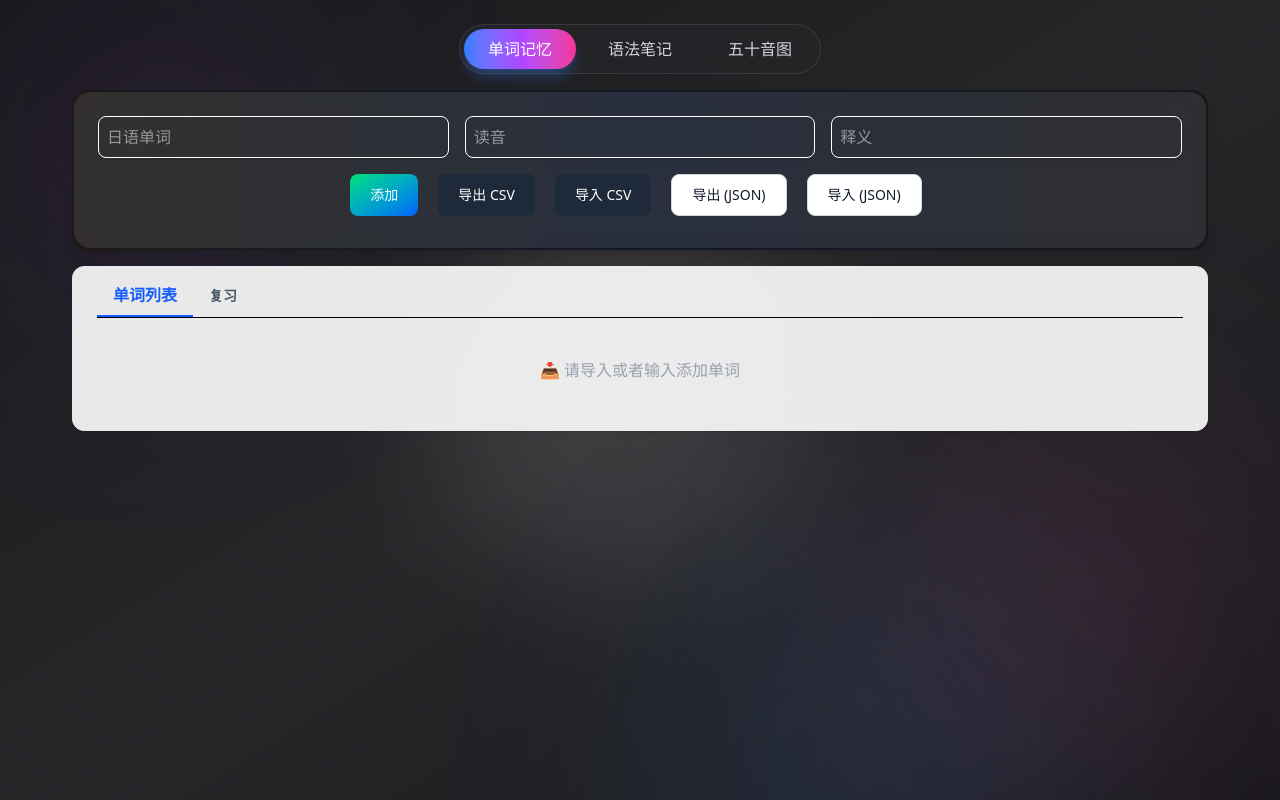
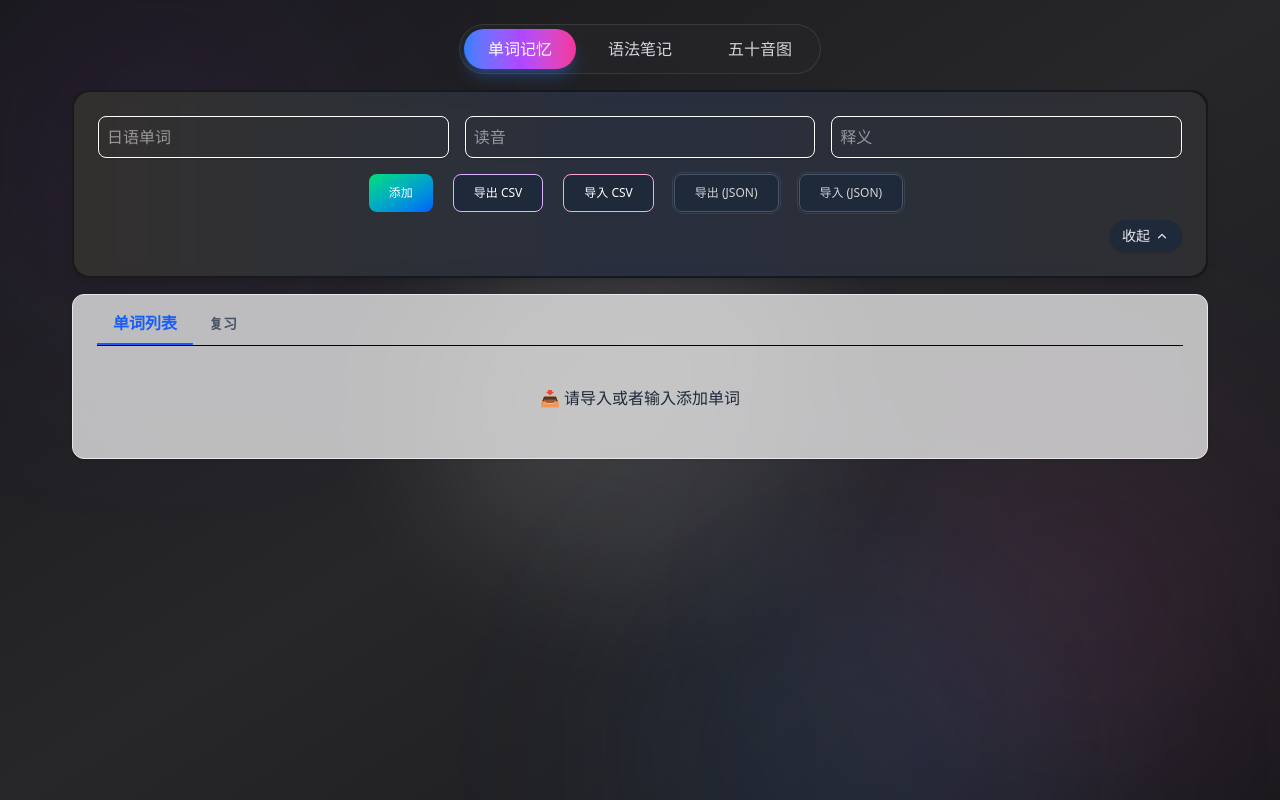
Before and after one commit to lomodd/japanese-vocab-trainer, a React (Vite) app: page / in a window 1280 px wide. Built offline with nearby package versions, Linux system fonts and the light colour scheme.

Commit message:
adjustments

```diff
--- a/src/WordModule.jsx
+++ b/src/WordModule.jsx
@@ -4,7 +4,6 @@ import EditWordModal from './components/EditWordModal';
 import ConfirmUpdateModal from './components/ConfirmUpdateModal';
 import ConfirmImportWordModal from './components/ConfirmImportWordModal';
 import Toast from './components/Toast';
-
 
 const STORAGE_KEY = 'jp_vocab_v1';
 const WRONG_KEY = 'jp_vocab_wrong_v1';
@@ -41,6 +40,17 @@ export default function WordModule() {
   const [currentImportIndex, setCurrentImportIndex] = useState(0);
   const [hasStarted, setHasStarted] = useState(false);
 
+  // 新增：表单折叠状态
+  const [isFormCollapsed, setIsFormCollapsed] = useState(false);
+
+  // 监听 tab 切换
+  useEffect(() => {
+    if (activeTab === 'review') {
+      setIsFormCollapsed(true);
+    } else {
+      setIsFormCollapsed(false);
+    }
+  }, [activeTab]);
 
   const showToast = (message, type = "info") => {
     setToast({ message, type });
@@ -183,6 +193,7 @@ const [hasStarted, setHasStarted] = useState(false);
       second: '2-digit',
     });
   }
+
 
   function exportCSV() {
     if (!words || words.length === 0) {
@@ -513,11 +524,18 @@ const nextImport = () => {
   const todayStats = dailyStats[today] || { total: 0, correct: 0 };
   const goal = dailyGoalRef.current || 20;
 
+
   return (
-    <div>
-      {/* 表单区域 */}
-<div className="relative rounded-2xl p-[2px] bg-gradient-to-r from-stone-900 via-gray-900 to-zinc-900 shadow-lg">
-  <div className="bg-white/10 rounded-2xl p-6 backdrop-blur-sm">
+    <div className="relative">{/* 表单区域（外层包裹，内容可折叠 + 底部常驻的 Toggle） */}
+      {/* 表单区域：加了折叠动画 */}
+      <div
+        className={`relative rounded-2xl bg-gradient-to-r from-stone-900 via-gray-900 to-zinc-900 shadow-lg
+          overflow-hidden transition-all duration-1000 ease-in-out
+          ${isFormCollapsed ? 'max-h-0 opacity-0 p-0' : 'max-h-[600px] opacity-100 p-[2px]'}`}
+      >
+
+        {!isFormCollapsed && (
+          <div className="bg-white/10 rounded-2xl p-6 backdrop-blur-sm relative">
             <div className="grid grid-cols-1 md:grid-cols-3 gap-4 mb-4">
               <input
                 ref={wordInputRef}
@@ -542,38 +560,89 @@ const nextImport = () => {
                 onKeyDown={handleKeyDown}
               />
             </div>
-
             <div className="flex flex-wrap gap-3 justify-center mt-4">
-          <button className="text-white bg-gradient-to-br from-green-400 to-blue-600 hover:bg-gradient-to-bl focus:ring-4 focus:outline-none focus:ring-green-200 dark:focus:ring-green-800 font-medium rounded-lg text-sm px-5 py-2.5 text-center me-2 mb-2"
+              <button className="text-white bg-gradient-to-br from-green-400 to-blue-600 hover:bg-gradient-to-bl focus:ring-4 focus:outline-none focus:ring-green-200 dark:focus:ring-green-800
+                font-medium rounded-lg text-xs px-5 py-2.5 text-center me-2 mb-2"
               onClick={addWord}>添加</button>
-          <button className="text-white bg-gray-800 hover:bg-gray-900 focus:outline-none focus:ring-4 focus:ring-gray-300 font-medium rounded-lg text-sm px-5 py-2.5 me-2 mb-2 dark:bg-gray-800 dark:hover:bg-gray-700 dark:focus:ring-gray-700 dark:border-gray-700"
+              <button className="text-white border border-purple-300 bg-gray-800 hover:bg-gray-900 focus:outline-none focus:ring-4 focus:ring-gray-300
+                font-medium rounded-lg text-xs px-5 py-2.5 me-2 mb-2 dark:bg-gray-800 dark:hover:bg-gray-700 dark:focus:ring-gray-700 dark:border-gray-700"
               onClick={exportCSV}>导出 CSV</button>
-          <button className="text-white bg-gray-800 hover:bg-gray-900 focus:outline-none focus:ring-4 focus:ring-gray-300 font-medium rounded-lg text-sm px-5 py-2.5 me-2 mb-2 dark:bg-gray-800 dark:hover:bg-gray-700 dark:focus:ring-gray-700 dark:border-gray-700"
+              <button className="text-white border border-pink-300 bg-gray-800 hover:bg-gray-900 focus:outline-none focus:ring-4 focus:ring-gray-300
+                font-medium rounded-lg text-xs px-5 py-2.5 me-2 mb-2 dark:bg-gray-800 dark:hover:bg-gray-700 dark:focus:ring-gray-700 dark:border-gray-700"
               onClick={() => fileInputRef.current.click()}>导入 CSV</button>
               <input type="file" accept=".csv" ref={fileInputRef} style={{ display: 'none' }} onChange={(e) => { if (e.target.files.length > 0) { importCSV(e.target.files[0]); e.target.value = ""; } }} />
-          <button className="text-gray-900 bg-white border border-gray-300 focus:outline-none hover:bg-gray-100 focus:ring-4 focus:ring-gray-100 font-medium rounded-lg text-sm px-5 py-2.5 me-2 mb-2 dark:bg-gray-800 dark:text-white dark:border-gray-600 dark:hover:bg-gray-700 dark:hover:border-gray-600 dark:focus:ring-gray-700"
+
+              <button
+                 className="font-medium rounded-lg text-xs px-5 py-2.5 text-center me-2 mb-2
+                           bg-gray-800 text-white/80
+                           hover:text-white hover:bg-gray-700
+                           border border-gray-600
+                           outline outline-1 outline-gray-700 outline-offset-1
+                           transition-all duration-200
+                           shadow-sm hover:shadow-md"
                onClick={exportBackup}>导出 (JSON)</button>
-          <button className="text-gray-900 bg-white border border-gray-300 focus:outline-none hover:bg-gray-100 focus:ring-4 focus:ring-gray-100 font-medium rounded-lg text-sm px-5 py-2.5 me-2 mb-2 dark:bg-gray-800 dark:text-white dark:border-gray-600 dark:hover:bg-gray-700 dark:hover:border-gray-600 dark:focus:ring-gray-700"
+              <button
+                className="font-medium rounded-lg text-xs px-5 py-2.5 text-center me-2 mb-2
+                           bg-gray-800 text-white/80
+                           hover:text-white hover:bg-gray-700
+                           border border-gray-600
+                           outline outline-1 outline-gray-700 outline-offset-1
+                           transition-all duration-200
+                           shadow-sm hover:shadow-md"
               onClick={() => backupInputRef.current.click()}>导入 (JSON)</button>
               <input type="file" accept=".json" ref={backupInputRef} style={{ display: 'none' }} onChange={(e) => { if (e.target.files.length > 0) { importJSON(e.target.files[0]); e.target.value = ""; } }} />
             </div>
-    {/* 内容 */}
+            <div className="flex justify-end">
+              <button
+                onClick={() => setIsFormCollapsed(v => !v)}
+                className="inline-flex items-center gap-1 rounded-full px-3 py-1.5 text-sm bg-gray-800 text-white/90 hover:bg-gray-700 shadow"
+                aria-controls="word-form-panel"
+                aria-expanded={!isFormCollapsed}
+                title={isFormCollapsed ? '展开单词面板' : '收起'}
+              >
+                <span>{isFormCollapsed ? '展开单词面板' : '收起'}</span>
+                {/* 小箭头图标 */}
+                <svg
+                  className={`w-4 h-4 transition-transform ${isFormCollapsed ? '' : 'rotate-180'}`}
+                  viewBox="0 0 20 20" fill="currentColor" aria-hidden="true"
+                ><path fillRule="evenodd" d="M5.23 7.21a.75.75 0 011.06.02L10 10.94l3.71-3.71a.75.75 0 111.06 1.06l-4.24 4.24a.75.75 0 01-1.06 0L5.21 8.29a.75.75 0 01.02-1.08z" clipRule="evenodd" />
+                </svg>
+              </button>
             </div>
           </div>
-      {/*主块区 单词列表 和 复习 */}
-<div class="backdrop-blur-md bg-white/90 border border-gray-200 rounded-xl px-6 py-2 mt-4 shadow-sm">
+        )}
+      </div>
 
-      {/* 内部 Tab */}
+      {isFormCollapsed && (
+          <div className="flex justify-end">
+            <button
+              onClick={() => setIsFormCollapsed(v => !v)}
+              className="inline-flex items-center gap-1 rounded-full px-3 py-1.5 text-sm bg-gray-800 text-white/90 hover:bg-gray-700 shadow"
+              aria-controls="word-form-panel"
+              aria-expanded={!isFormCollapsed}
+              title='展开单词面板'
+            >
+              <span>展开单词面板</span>
+              <svg
+                className="w-4 h-4 transition-transform rotate-180"
+                viewBox="0 0 20 20" fill="currentColor" aria-hidden="true"
+              ><path fillRule="evenodd" d="M5.23 7.21a.75.75 0 011.06.02L10 10.94l3.71-3.71a.75.75 0 111.06 1.06l-4.24 4.24a.75.75 0 01-1.06 0L5.21 8.29a.75.75 0 01.02-1.08z" clipRule="evenodd" />
+              </svg>
+            </button>
+          </div>
+       )}
+
+      {/* 主体区 */}
+      <div className="backdrop-blur-md bg-white/70 border border-gray-200 rounded-xl px-2 sm:px-6 py-2 mt-4 shadow-sm">
         <div className="flex border-b">
           <button className={`px-4 py-2 font-semibold ${activeTab === 'words' ? 'text-md border-b-2 border-blue-600 text-blue-600' : 'text-sm text-gray-600'}`} onClick={() => switchTab('words')}>单词列表</button>
           <button className={`px-4 py-2 font-semibold ${activeTab === 'review' ? 'text-md border-b-2 border-blue-600 text-blue-600' : 'text-sm text-gray-600'}`} onClick={() => switchTab('review')}>复习</button>
         </div>
-
         {/* 列表和复习 */}
         {activeTab === 'words' && (
-        <div className="rounded p-4">
+        <div className="rounded p-2 sm:p-4">
           {words.length === 0 ? (
-            <div className="text-center text-gray-400 py-6">
+            <div className="text-center text-gray-800 py-6">
               📥 请导入或者输入添加单词
             </div>
           ) : (
@@ -598,7 +667,7 @@ const nextImport = () => {
       )}
 
       {activeTab === 'review' && (
-        <div className="rounded p-4">
+        <div className="rounded p-2 sm:p-4">
           <div className="text-sm mb-4 text-gray-600">
             {reviewOnlyWrong ? `❌ 复习范围：错题本（共 ${Object.keys(wrongBook).length} 个）` : `📚 复习范围：全部单词（共 ${words.length} 个）`}
           </div>
@@ -616,7 +685,7 @@ const nextImport = () => {
           </div>
 
           <div
-  className={`mt-6 p-6 rounded-2xl shadow-lg border transition-all duration-300 backdrop-blur-md bg-white/10
+            className={`mt-6 p-3 sm:p-6 rounded-2xl shadow-lg border transition-all duration-300 backdrop-blur-md bg-white/10
               ${isCorrect === 'exact'
                 ? 'border-green-500'
                 : isCorrect === 'similar'
@@ -630,14 +699,13 @@ const nextImport = () => {
                 进度：{reviewIndex + 1} / {reviewList.length}
               </div>
             )}
-
             {hasStarted && reviewIndex >= reviewList.length && (
               <div className="text-center text-lg text-green-400 font-semibold">
                 🎉 已经完成本轮复习！
               </div>
             )}
 
-  <div className="flex flex-col sm:flex-row sm:items-center sm:justify-between mb-4">
+            <div className="flex flex-col sm:flex-row sm:items-center sm:justify-between mb-2">
               <div className="text-2xl font-bold mb-3">{current ? current.word : '点击开始复习'}</div>
               <div className="text-lg text-blue-600 mb-4">{current ? current.meaning : ''}</div>
             </div>
@@ -704,7 +772,6 @@ const nextImport = () => {
         </div>
       )}
 
-</div>
       {isEditing && <EditWordModal wordData={editWordData} onClose={closeEditWordModal} onSave={saveWordEdit} />}
       {isModalOpen && <ConfirmUpdateModal currentWord={wordToUpdate.currentWord} updatedWord={wordToUpdate.updatedWord} onConfirm={handleConfirmUpdate} onCancel={handleCancelUpdate} />}
       {toast && (
@@ -726,5 +793,6 @@ const nextImport = () => {
       )}
 
     </div>
+</div>
   );
 }
--- a/src/components/EditGrammarModal.jsx
+++ b/src/components/EditGrammarModal.jsx
@@ -9,7 +9,7 @@ export default function EditGrammarModal({ note, onSave, onClose }) {
 
   return (
     <div className="fixed inset-0 bg-black/30 flex items-center justify-center z-50">
-      <div className="bg-white rounded-xl shadow p-6 w-full max-w-1/3">
+      <div className="bg-white rounded-xl shadow p-6 w-[90%] sm:w-2/3 lg:w-1/3">
         <h2 className="text-lg font-bold mb-4">编辑语法笔记</h2>
         <input
           className="w-full border rounded-lg p-2 mb-3"
```
Also changed, not shown: package.json (+12 -1 lines), src/GrammarModule.jsx (+9 -4 lines), 1 other file (tests, documents, lock files or other folders). Lines whose indentation alone changed are shown as unchanged.
